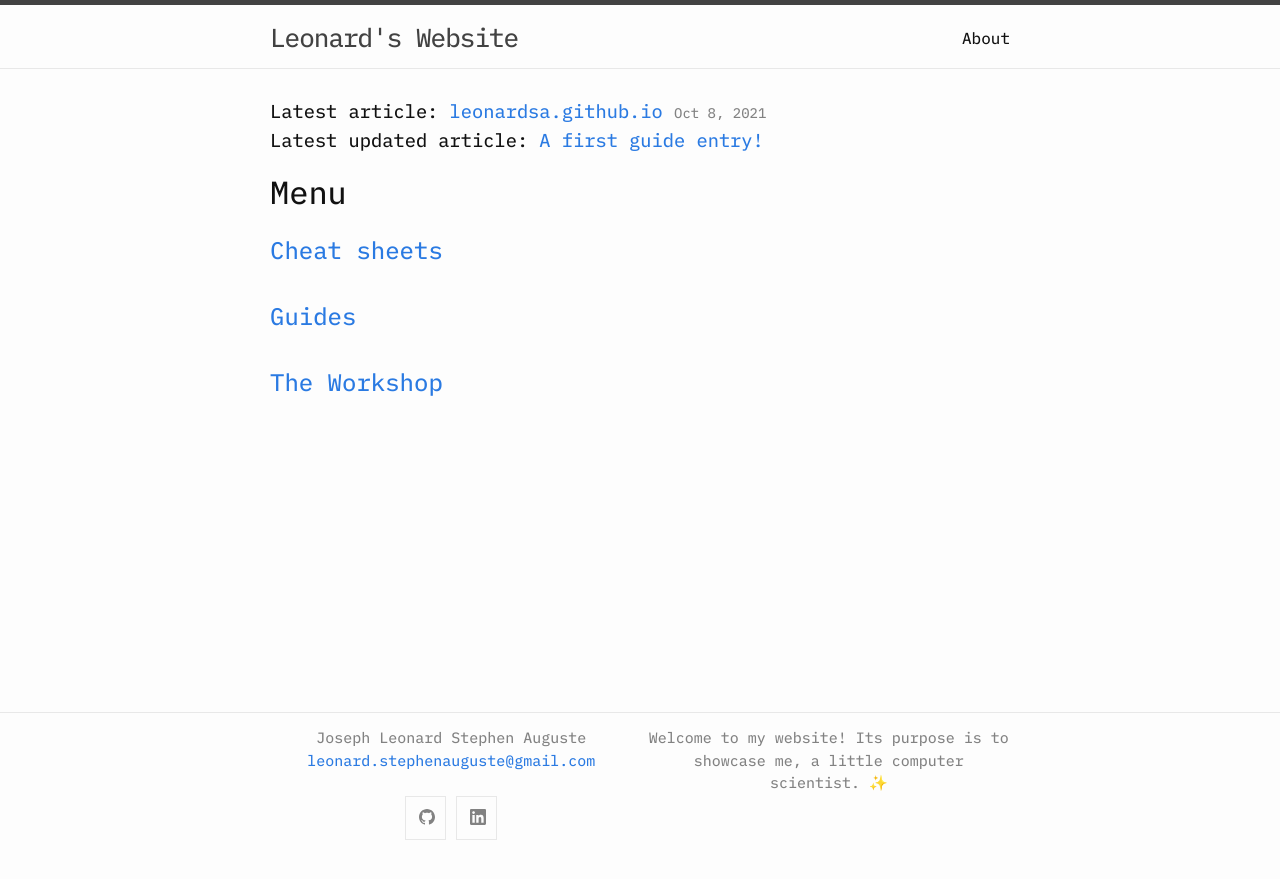
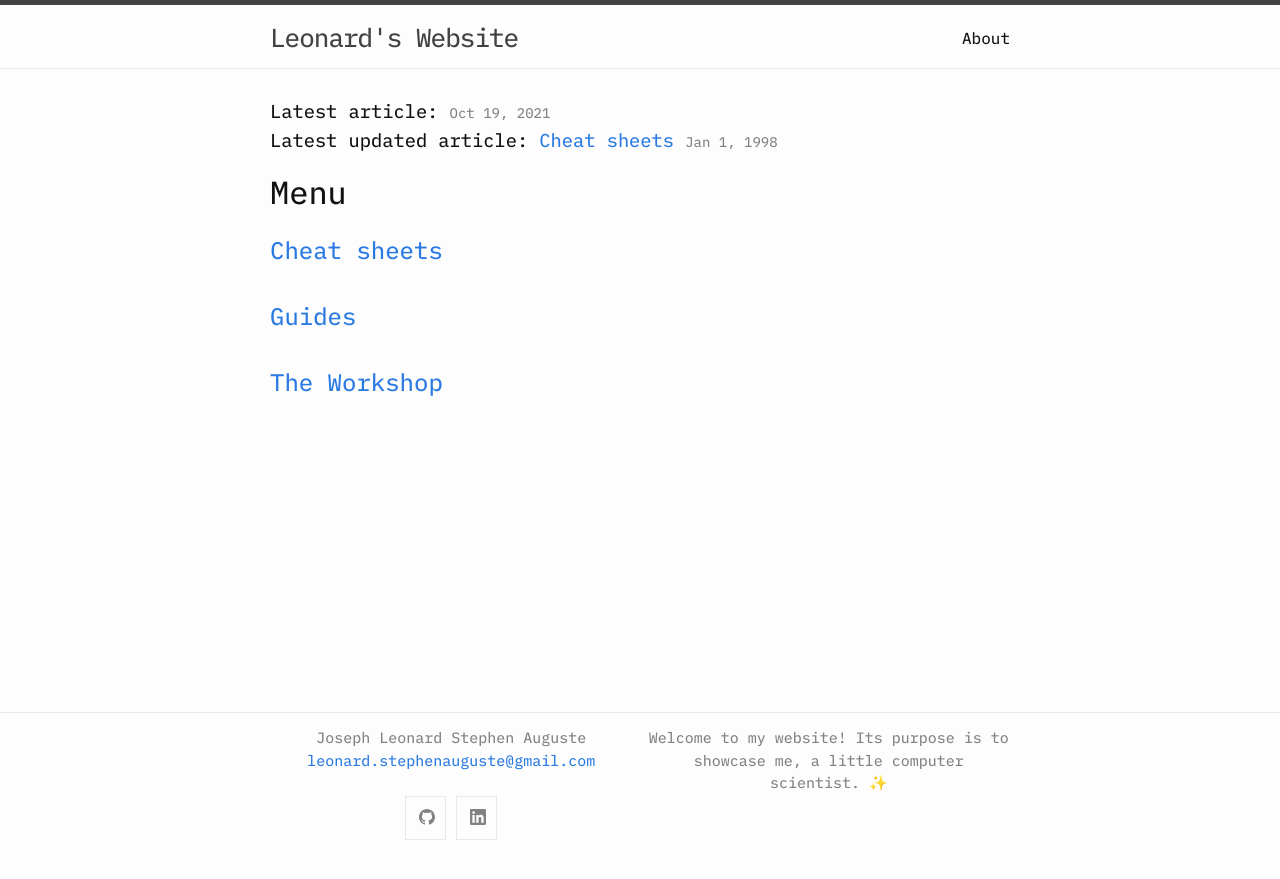
Before and after one commit to leonardSA/leonardsa.github.io, a Jekyll site: the page built from index.md, in a window 1280 px wide. Shown: the top 879 px of the page. Built offline with Jekyll 4.4.1, drawn with Linux system fonts in a browser that asks for light colours; emoji names are drawn with the system emoji font; some web fonts are replaced.

Commit message:
pages: update front matter tags for last two commits

```diff
--- a/_pages/menu/menu-cheatsheets.markdown
+++ b/_pages/menu/menu-cheatsheets.markdown
@@ -4,6 +4,8 @@ title: "Cheat sheets"
 category: menu
 permalink: /cheatsheets/
 subcategory: cheatsheets
+date: 1998-01-01
+modified: 1998-01-01
 ---
 
 Because remembering everything can sometimes be too much of a hassle.
--- a/_pages/menu/menu-guides.markdown
+++ b/_pages/menu/menu-guides.markdown
@@ -4,6 +4,8 @@ title: "Guides"
 category: menu
 permalink: /guides/
 subcategory: guides
+date: 1998-01-01
+modified: 1998-01-01
 ---
 
 How shall I bring guidance to you ?
--- a/_pages/menu/menu-workshop.markdown
+++ b/_pages/menu/menu-workshop.markdown
@@ -4,6 +4,8 @@ title: "The Workshop"
 category: menu
 permalink: /workshop/
 subcategory: workshop
+date: 1998-01-01
+modified: 1998-01-01
 ---
 
 Welcome to the workshop!
--- a/_pages/workshop/2021-10-08-leonardsa.github.io/leonardsa.github.io.markdown
+++ b/_pages/workshop/2021-10-08-leonardsa.github.io/leonardsa.github.io.markdown
@@ -2,6 +2,8 @@
 layout: post
 title: "leonardsa.github.io"
 date: 2021-10-08
+modified: 2021-10-19
+{:url}
 category: workshop
 ---
 
```
